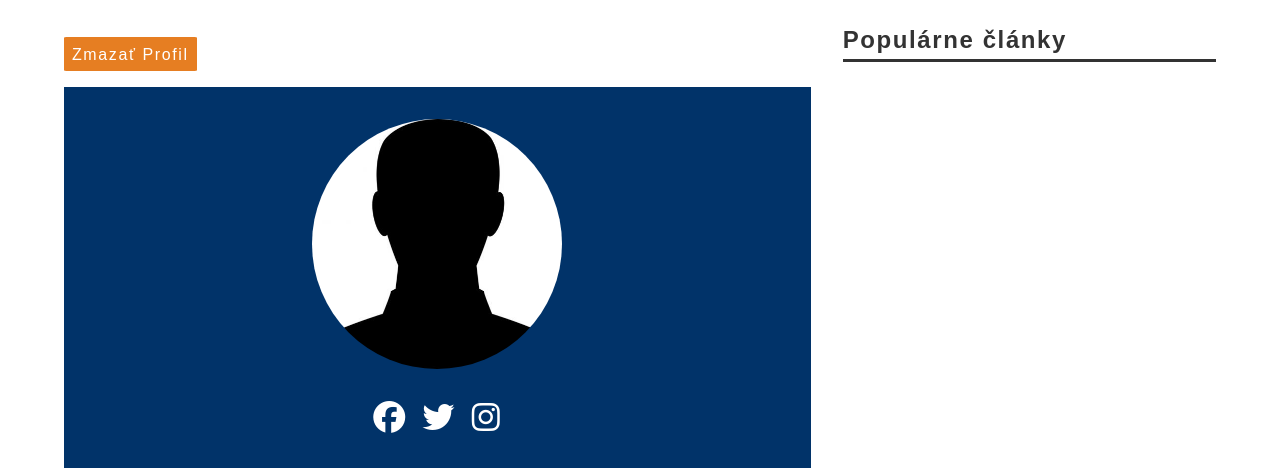
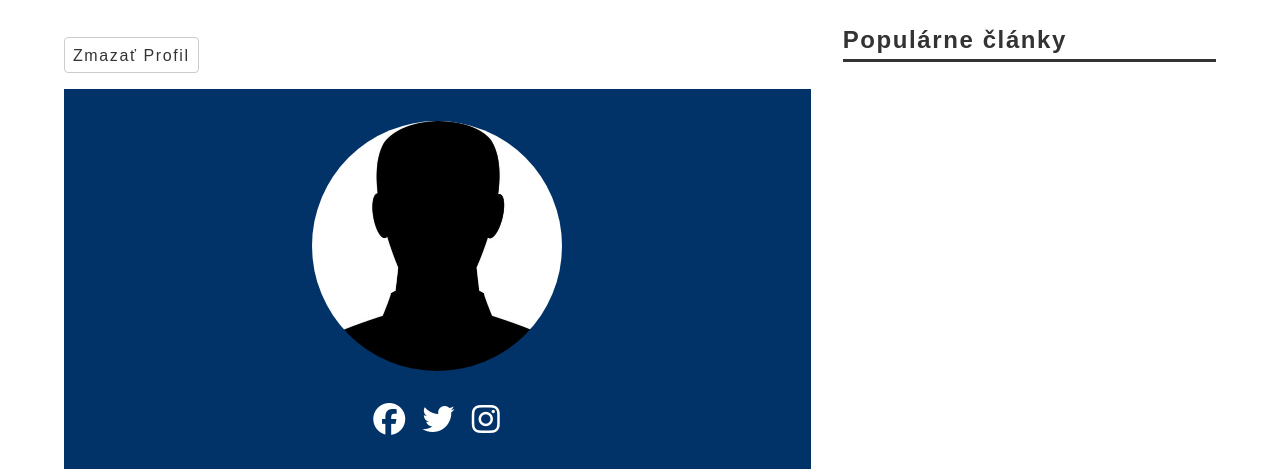
Before and after one commit to NoncommissionedRush/hvizd-sports-blog, a Flask app: template templates/profile.html in a window 1280 px wide. Shown: the part 59-528 px from the top of the page. Run offline with Flask 2, Linux system fonts and the light colour scheme; the template is opened without the code that fills it, so the values that code supplies are empty; the visitor is signed in with stand-in values (Sample User, id 1); data comes from the database, SQL or seed files in the repository; some libraries are stand-ins or nearby versions.

Commit message:
change btn style for admin delete

```diff
--- a/templates/post.html
+++ b/templates/post.html
@@ -12,7 +12,7 @@
       {% endif %}
       {% if current_user.id == 1 and post.author.id != 1 %}
       <div class="my-1">
-        <a id="btn-delete-post" class="btn btn-small btn-danger" href="{{url_for('delete_post', post_id=post.id)}}">Zmazať</a>
+        <a id="btn-delete-post" class="btn btn-small btn-delete" href="{{url_for('delete_post', post_id=post.id)}}">Zmazať</a>
       </div>
       {% endif %}
 
--- a/templates/profile.html
+++ b/templates/profile.html
@@ -13,7 +13,7 @@
         {% endif %}
         {% if current_user.id == 1 and user_id != 1 %}
         <p>
-          <a id="btn-delete-profile" class="btn btn-small btn-danger my-1" href="{{url_for('delete_profile', user_id=user_id)}}">Zmazať Profil</a>
+          <a id="btn-delete-profile" class="btn btn-small btn-delete my-1" href="{{url_for('delete_profile', user_id=user_id)}}">Zmazať Profil</a>
         </p>
         {% endif %}
           <div class="profile-top py-1">
```
